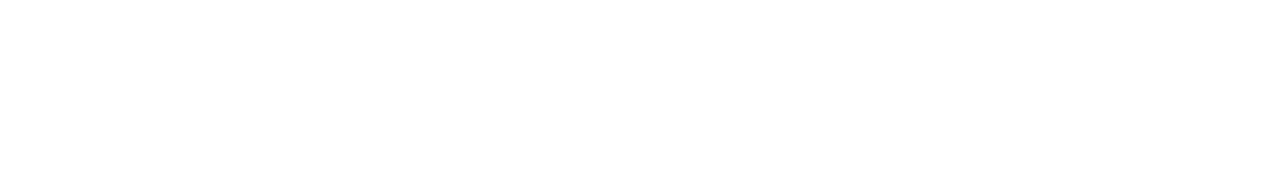
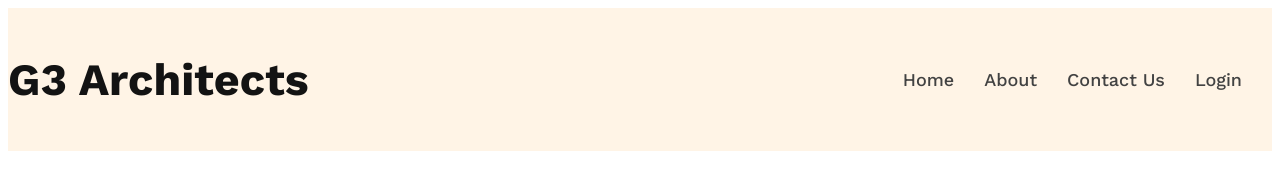
Before and after one commit to OMIT-HASAN-CODER/G3-Architects, a plain HTML site: page index.html in a window 1280 px wide. Drawn offline with nearby package versions, Linux system fonts and the light colour scheme.

Commit message:
add navbar

```diff
--- a/index.html
+++ b/index.html
@@ -10,7 +10,17 @@
     <link rel="stylesheet" href="style.css">
 </head>
 <body class="work-sans-font">
-    <header></header>
+    <header class="bg-color-1">
+        <nav class="navbar display-flex">
+            <h3 class="brand dark-1">G3 Architects</h3>
+            <ul class="nav-links display-flex">
+                <li class="nav-item"><a href="#" class="nav-link dark-2">Home</a></li>
+                <li class="nav-item"><a href="#" class="nav-link dark-2">About</a></li>
+                <li class="nav-item"><a href="#" class="nav-link dark-2">Contact Us</a></li>
+                <li class="nav-item"><a href="#" class="nav-link dark-2">Login</a></li>
+            </ul>
+        </nav>
+    </header>
     <main></main>
     <footer></footer>
 </body>
--- a/style.css
+++ b/style.css
@@ -4,3 +4,55 @@
   font-weight: 400;
   font-style: normal;
 }
+
+/* shared styles */
+
+.display-flex{
+    display: flex;
+}
+
+.dark-1{
+    color: #131313;
+}
+
+.dark-2{
+    color: #424242;
+}
+
+.dark-3{
+    color: #727272;
+}
+
+.bg-color-1{
+    background-color: rgba(255, 144, 14, 0.10);
+}
+
+/* header styles */
+
+/* navbar styles */
+
+.navbar{
+    justify-content: space-between;
+    align-items: center;
+}
+
+.brand{
+    font-size: 2.8rem;
+    font-weight: 700;
+}
+
+.nav-item{
+    list-style: none;
+    margin-right: 30px;
+}
+
+.nav-link{
+    text-decoration: none;
+    font-size: 18px;
+    font-weight: 500;
+}
+
+.navbar, .banner{
+    max-width: 1440px;
+    margin: 0px auto;
+}
```
